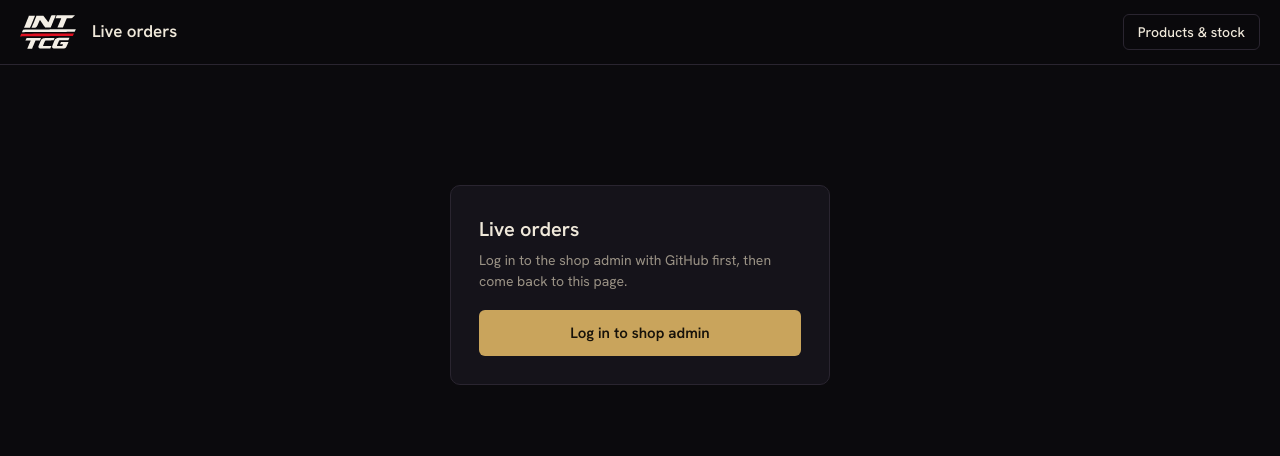
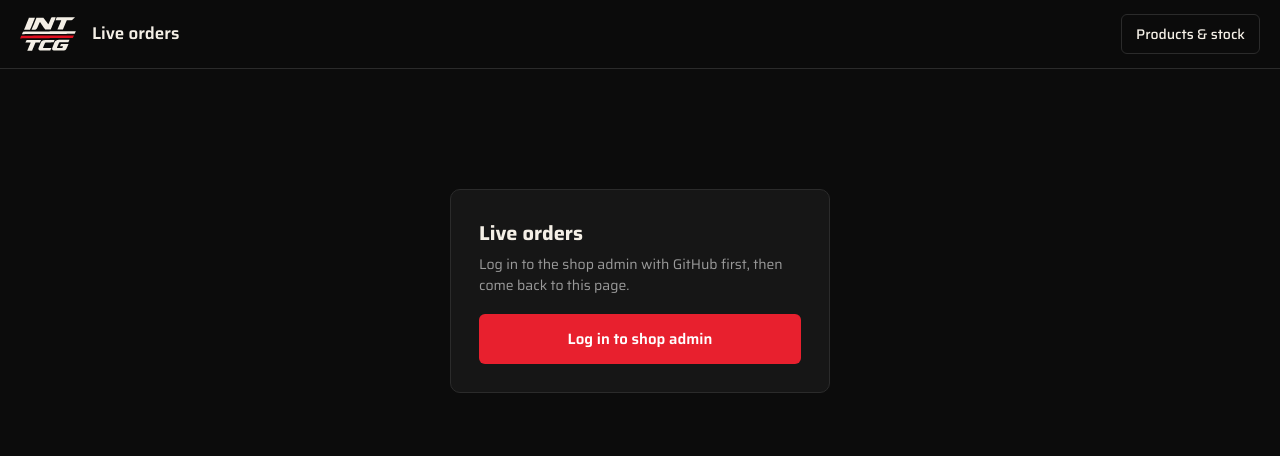
Before and after one commit to conorsawyer-sudo/csthemaster, a website: page admin/orders.html in a window 1280 px wide. Drawn offline with Linux system fonts and the light colour scheme.

Commit message:
Orders page: new brand theme

```diff
--- a/admin/orders.html
+++ b/admin/orders.html
@@ -8,13 +8,13 @@
 <link rel="icon" href="/favicon.svg?v=2" type="image/svg+xml">
 <link rel="preconnect" href="https://fonts.googleapis.com">
 <link rel="preconnect" href="https://fonts.gstatic.com" crossorigin>
-<link rel="stylesheet" href="https://fonts.googleapis.com/css2?family=Hanken+Grotesk:wght@400;500;600&display=swap">
+<link rel="stylesheet" href="https://fonts.googleapis.com/css2?family=Saira:ital,wght@0,400;0,500;0,600;0,700;0,800;1,600;1,700;1,800&display=swap">
 <style>
-:root { --bg: #0b0a0d; --raise: #15131a; --line: #2a2530; --fg: #efe8da; --dim: #9a9285; --gold: #c9a45c; --ok: #5fbf74; --font: "Hanken Grotesk", Arial, sans-serif; color-scheme: dark; }
+:root { --bg: #0c0c0c; --raise: #161616; --line: #2b2b2b; --fg: #f4efe6; --dim: #9b9b9b; --gold: #e8202e; --ok: #5fbf74; --font: "Saira", Arial, sans-serif; color-scheme: dark; }
 * { box-sizing: border-box; }
 body { margin: 0; background: var(--bg); color: var(--fg); font: 400 15px/1.5 var(--font); -webkit-font-smoothing: antialiased; }
 a { color: var(--fg); }
-header { display: flex; align-items: center; gap: 16px; padding: 14px 20px; border-bottom: 1px solid var(--line); position: sticky; top: 0; background: rgba(11,10,13,.95); backdrop-filter: blur(10px); z-index: 2; }
+header { display: flex; align-items: center; gap: 16px; padding: 14px 20px; border-bottom: 1px solid var(--line); position: sticky; top: 0; background: rgba(12,12,12,.95); backdrop-filter: blur(10px); z-index: 2; }
 header img { height: 34px; display: block; }
 header h1 { font-size: 17px; font-weight: 600; margin: 0; }
 header nav { margin-left: auto; display: flex; gap: 8px; }
@@ -24,7 +24,7 @@ main { max-width: 1000px; margin: 0 auto; padding: 24px 20px 60px; }
 .login { max-width: 380px; margin: 12vh auto 0; background: var(--raise); border: 1px solid var(--line); border-radius: 10px; padding: 28px; }
 .login h2 { margin: 0 0 6px; font-size: 20px; } .login p { color: var(--dim); margin: 0 0 18px; font-size: 14px; }
 input { width: 100%; font: 400 16px var(--font); color: var(--fg); background: var(--bg); border: 1px solid var(--line); border-radius: 6px; padding: 12px; }
-.go { width: 100%; margin-top: 12px; font: 600 15px var(--font); background: var(--gold); color: #17120a; border: 0; border-radius: 6px; padding: 13px; cursor: pointer; }
+.go { width: 100%; margin-top: 12px; font: 600 15px var(--font); background: var(--gold); color: #ffffff; border: 0; border-radius: 6px; padding: 13px; cursor: pointer; }
 .err { color: #e58a8a; font-size: 14px; min-height: 1.4em; margin-top: 10px; }
 .stats { display: grid; grid-template-columns: repeat(4, minmax(0, 1fr)); gap: 12px; margin-bottom: 22px; }
 .stat { background: var(--raise); border: 1px solid var(--line); border-radius: 10px; padding: 14px 16px; }
@@ -41,7 +41,7 @@ input { width: 100%; font: 400 16px var(--font); color: var(--fg); background: v
 .items li span:first-child { min-width: 0; }
 .right { text-align: right; white-space: nowrap; }
 .right b { font-size: 18px; display: block; }
-.tag { display: inline-block; font-size: 11px; font-weight: 600; padding: 2px 8px; border-radius: 999px; background: #3a2f17; color: var(--gold); margin-left: 6px; vertical-align: 2px; }
+.tag { display: inline-block; font-size: 11px; font-weight: 600; padding: 2px 8px; border-radius: 999px; background: #3b1619; color: var(--gold); margin-left: 6px; vertical-align: 2px; }
 .empty { text-align: center; color: var(--dim); padding: 60px 0; }
 @media (max-width: 760px) { .stats { grid-template-columns: repeat(2, minmax(0, 1fr)); } .order { grid-template-columns: 1fr; gap: 10px; } .right { text-align: left; } header h1 { display: none; } }
 </style>
```
